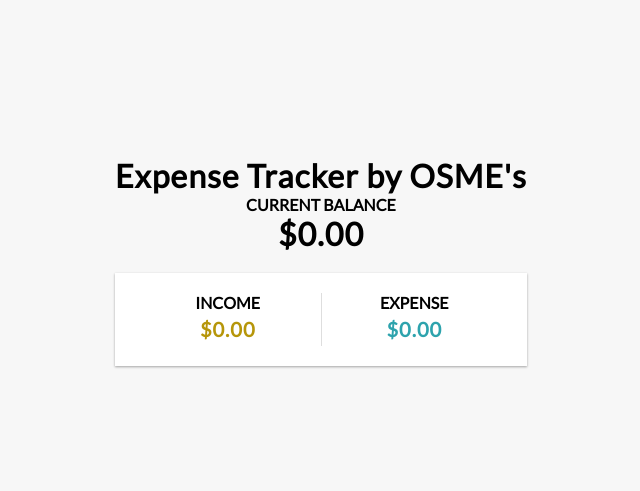
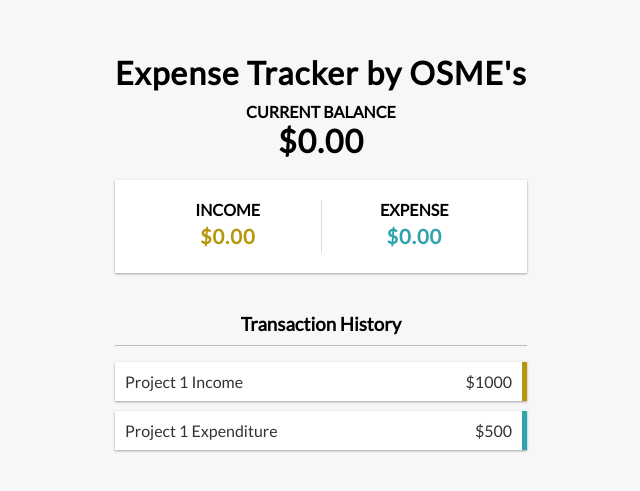
Before and after one commit to thediaryofmos/expense-tracker, a React (Create React App) app: page / in a window 1280 px wide. Shown: the part 129-620 px from the top of the page, without its empty margins (319-959 px from the left). Built offline with nearby package versions, Linux system fonts and the light colour scheme.

Commit message:
Completed TransactionHistory.js

```diff
--- a/src/App.css
+++ b/src/App.css
@@ -175,3 +175,10 @@ input[type='number'] {
 .list li:hover .delete-btn {
   opacity: 1;
 }
+
+.add {
+  letter-spacing: 1px;
+  margin: 0;
+  text-align: center;
+  padding-bottom: 10px;
+}
--- a/src/App.js
+++ b/src/App.js
@@ -1,9 +1,11 @@
 import logo from './logo.svg';
 import './App.css';
 
+//Importing Components
 import {Header} from './Components/Header'
 import {Balance} from './Components/Balance'
 import {AccountSummary} from './Components/AccountSummary'
+import {TransactionHistory} from './Components/TransactionHistory'
 
 function App() {
   return (
@@ -11,6 +13,7 @@ function App() {
       <Header />
       <Balance />
       <AccountSummary />
+      <TransactionHistory />
     </div>
   );
 }
--- a/src/Components/Header.js
+++ b/src/Components/Header.js
@@ -2,7 +2,7 @@ import React from 'react';
 
 export const Header = () => {
     return(
-        <h1>
+        <h1 className = "add">
             Expense Tracker by OSME's
         </h1>
     )
--- a/src/Components/TransactionHistory.js
+++ b/src/Components/TransactionHistory.js
@@ -0,0 +1,21 @@
+import React from 'react';
+
+export const TransactionHistory = () => {
+    return(
+        <div>
+            <h3>Transaction History</h3>
+            <ul className = "list">
+                <li className = "plus">
+                    Project 1 Income
+                    <span>$1000</span>
+                    <button className = "delete-btn">X</button>
+                </li>
+                <li className = "minus">
+                    Project 1 Expenditure
+                    <span>$500</span>
+                    <button className = "delete-btn">X</button>
+                </li>
+            </ul>
+        </div>
+    )
+}
```
Also changed, not shown: 1 other file (tests, documents, lock files or other folders).
